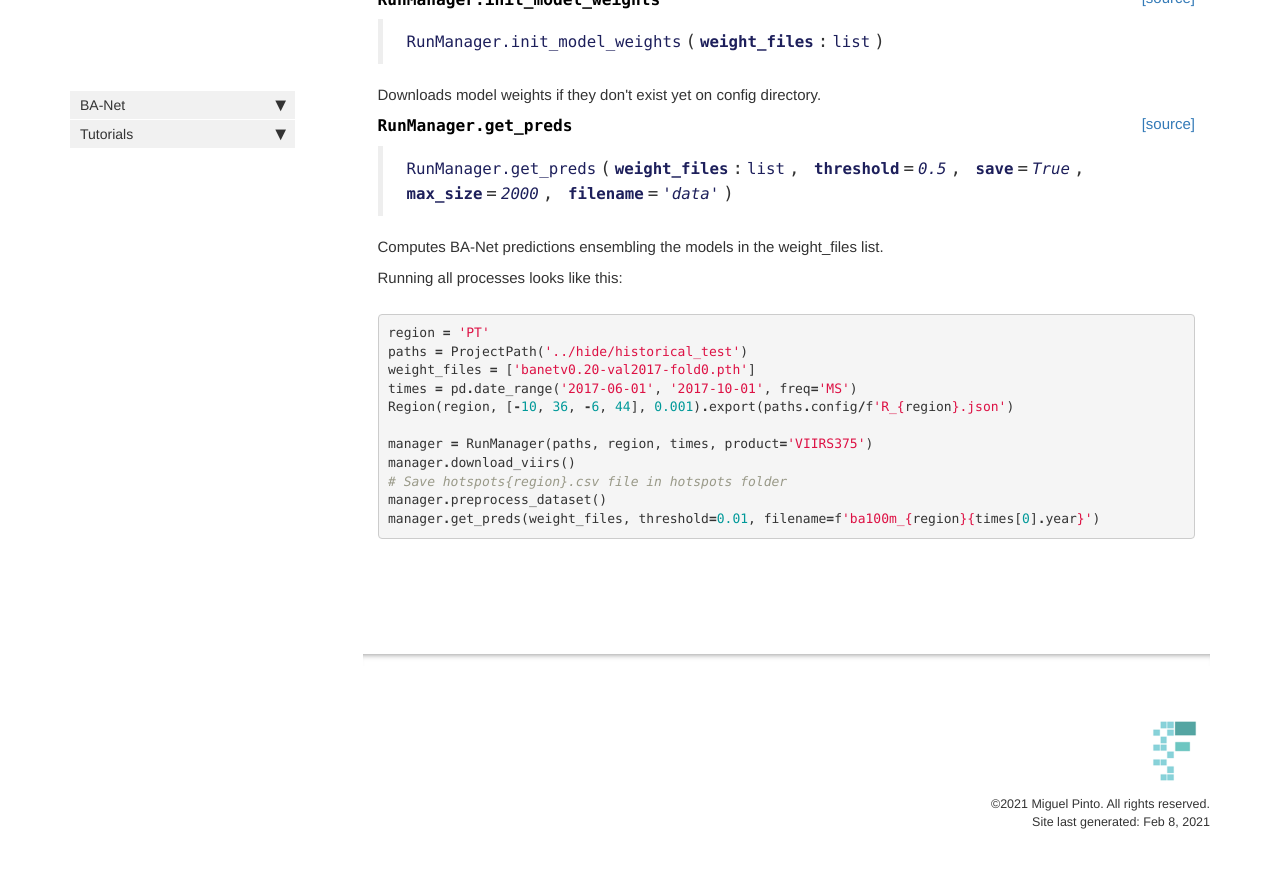
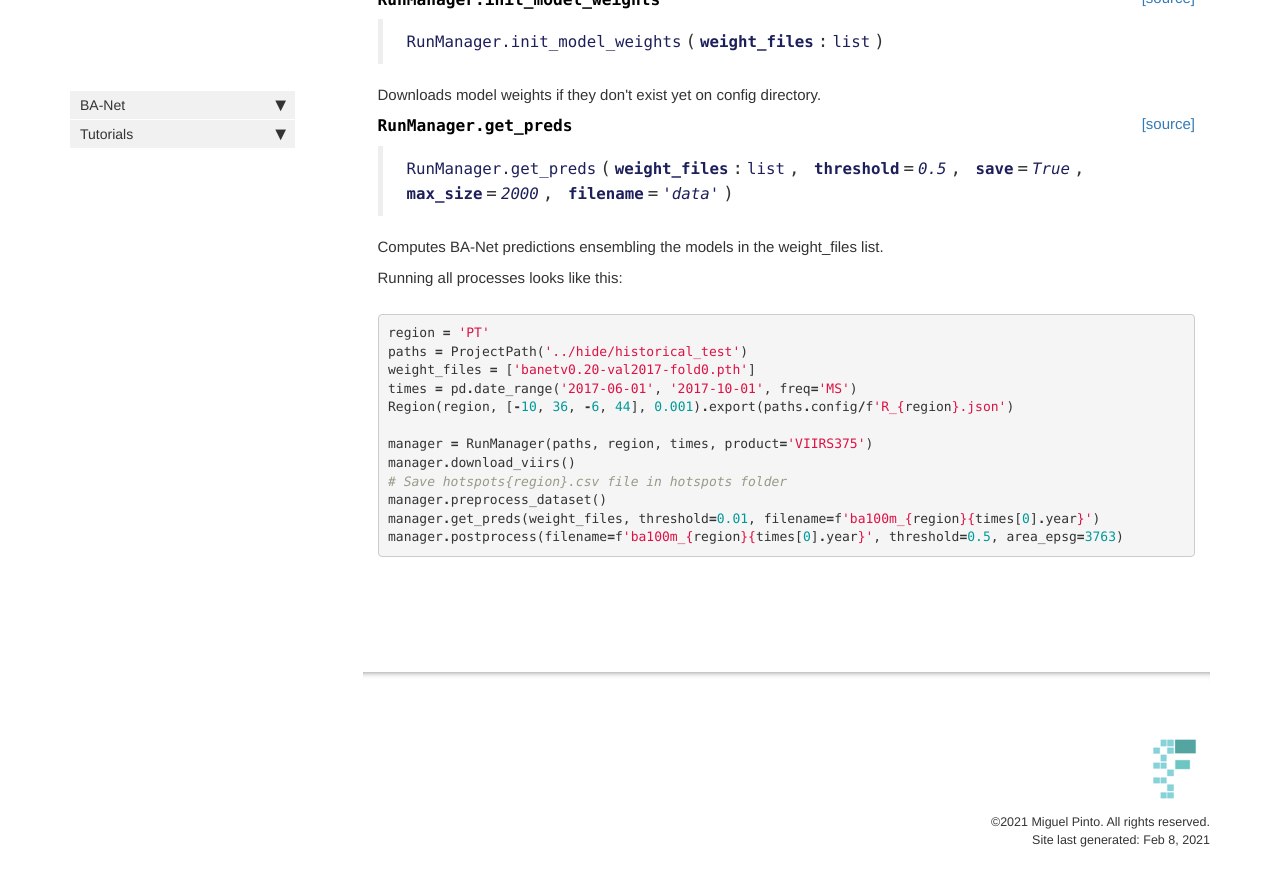
Before and after one commit to mnpinto/banet, a Jekyll site: the page built from docs/historical.html, in a window 1280 px wide and 900 px high, scrolled down 604 px. Shown: the top 886 px of the window. Built offline with Jekyll 4.4.1, drawn with Linux system fonts in a browser that asks for light colours; nearby versions of some CDN libraries; comment, search, counter and statistics services are not loaded.

Commit message:
updated docs

```diff
--- a/docs/historical.html
+++ b/docs/historical.html
@@ -135,6 +135,7 @@ nb_path: "nbs/04c_historical.ipynb"
 <span class="c1"># Save hotspots{region}.csv file in hotspots folder</span>
 <span class="n">manager</span><span class="o">.</span><span class="n">preprocess_dataset</span><span class="p">()</span>
 <span class="n">manager</span><span class="o">.</span><span class="n">get_preds</span><span class="p">(</span><span class="n">weight_files</span><span class="p">,</span> <span class="n">threshold</span><span class="o">=</span><span class="mf">0.01</span><span class="p">,</span> <span class="n">filename</span><span class="o">=</span><span class="sa">f</span><span class="s1">&#39;ba100m_</span><span class="si">{</span><span class="n">region</span><span class="si">}{</span><span class="n">times</span><span class="p">[</span><span class="mi">0</span><span class="p">]</span><span class="o">.</span><span class="n">year</span><span class="si">}</span><span class="s1">&#39;</span><span class="p">)</span>
+<span class="n">manager</span><span class="o">.</span><span class="n">postprocess</span><span class="p">(</span><span class="n">filename</span><span class="o">=</span><span class="sa">f</span><span class="s1">&#39;ba100m_</span><span class="si">{</span><span class="n">region</span><span class="si">}{</span><span class="n">times</span><span class="p">[</span><span class="mi">0</span><span class="p">]</span><span class="o">.</span><span class="n">year</span><span class="si">}</span><span class="s1">&#39;</span><span class="p">,</span> <span class="n">threshold</span><span class="o">=</span><span class="mf">0.5</span><span class="p">,</span> <span class="n">area_epsg</span><span class="o">=</span><span class="mi">3763</span><span class="p">)</span>
 </pre></div>
 
 </div>
```
Also changed, not shown: 1 other file.
